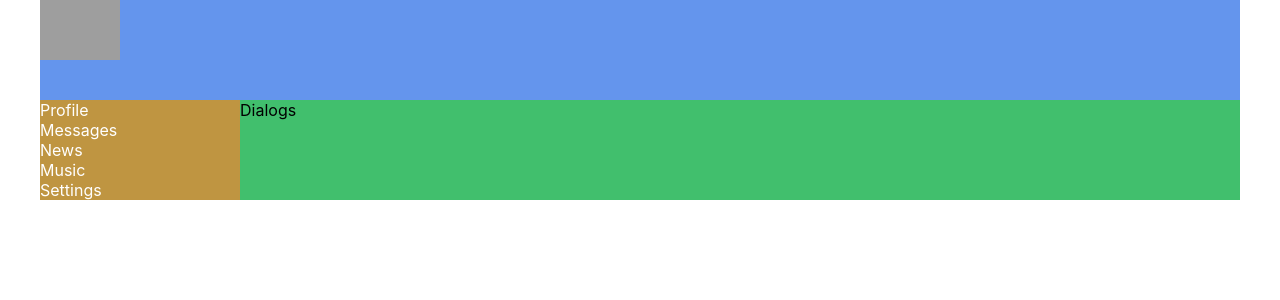
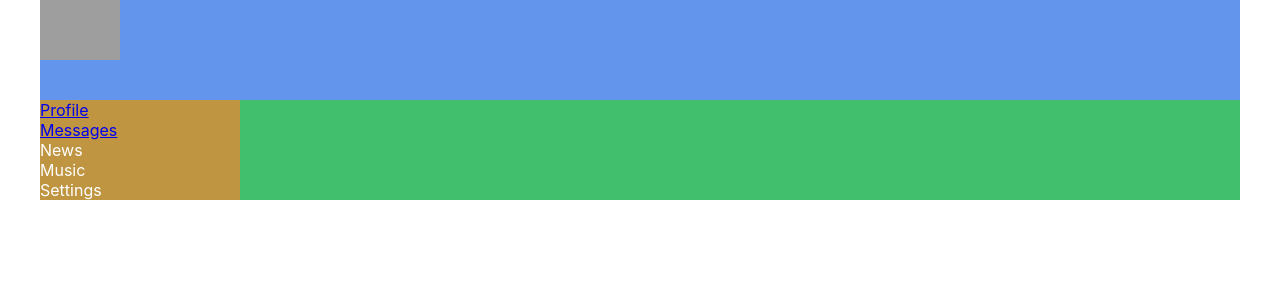
Before and after one commit to alx8437/social_network_new, a React (Create React App) app: page / in a window 1280 px wide. Shown: the top 300 px of the page. Built offline with nearby package versions, Linux system fonts and the light colour scheme; grey boxes are pictures that could not be loaded.

Commit message:
19. Router was added

```diff
--- a/package.json
+++ b/package.json
@@ -12,6 +12,7 @@
     "@types/react-dom": "^18.0.0",
     "react": "^18.3.1",
     "react-dom": "^18.3.1",
+    "react-router-dom": "^6.26.2",
     "react-scripts": "5.0.1",
     "typescript": "^4.4.2",
     "web-vitals": "^2.1.0"
--- a/src/App.tsx
+++ b/src/App.tsx
@@ -4,15 +4,18 @@ import Header from "./components/Header/Header";
 import Navbar from "./components/Navbar/Navbar";
 import Profile from "./components/Profile/Profile";
 import Dialogs from "./components/Dialogs/Dialogs";
+import { Route, Routes } from "react-router-dom";
 
 function App() {
     return (
         <div className="app-wrapper">
-            <Header/>
-            <Navbar/>
-{/*            <Profile />*/}
+            <Header />
+            <Navbar />
             <div className="app-wrapper-content">
-                <Dialogs/>
+                    <Routes>
+                        <Route path='/dialogs' element={<Dialogs/>} />
+                        <Route path='/profile' element={<Profile/>} />
+                    </Routes>
             </div>
         </div>
     );
--- a/src/components/Navbar/Navbar.tsx
+++ b/src/components/Navbar/Navbar.tsx
@@ -5,8 +5,8 @@ import styles from "./Navbar.module.css"
 const Navbar = () => {
     return (
         <nav className={styles.nav}>
-            <div className={styles.item}><a>Profile</a></div>
-            <div className={styles.item}><a>Messages</a></div>
+            <div className={styles.item}><a href='/profile'>Profile</a></div>
+            <div className={styles.item}><a href='/dialogs'>Messages</a></div>
             <div className={styles.item}><a>News</a></div>
             <div className={styles.item}><a>Music</a></div>
             <div className={styles.item}><a>Settings</a></div>
--- a/src/index.tsx
+++ b/src/index.tsx
@@ -3,13 +3,16 @@ import ReactDOM from 'react-dom/client';
 import './index.css';
 import App from './App';
 import reportWebVitals from './reportWebVitals';
+import {BrowserRouter} from "react-router-dom";
 
 const root = ReactDOM.createRoot(
   document.getElementById('root') as HTMLElement
 );
 root.render(
   <React.StrictMode>
-    <App />
+      <BrowserRouter>
+          <App />
+      </BrowserRouter>
   </React.StrictMode>
 );
 
```
Also changed, not shown: 1 other file (tests, documents, lock files or other folders).
